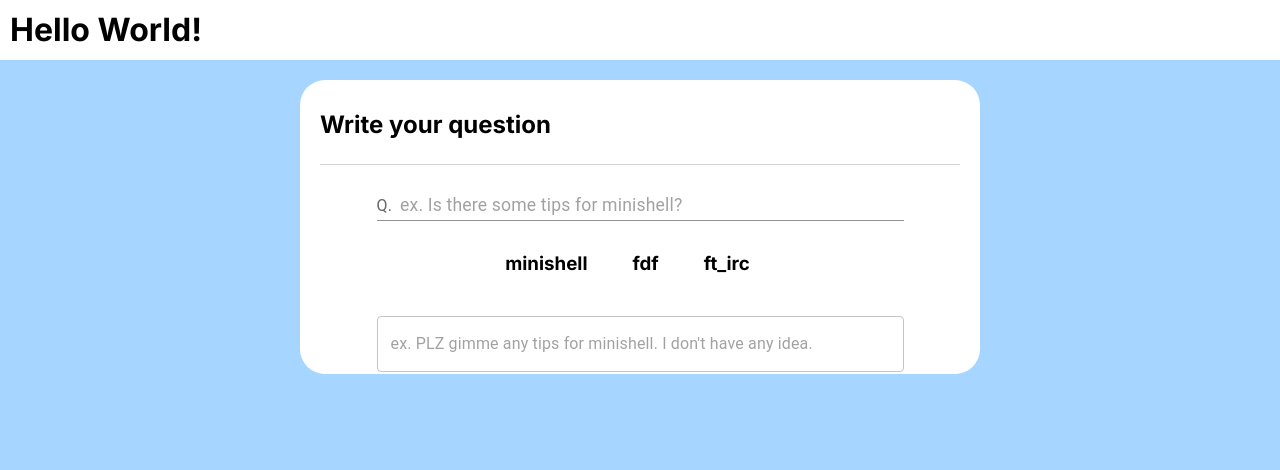
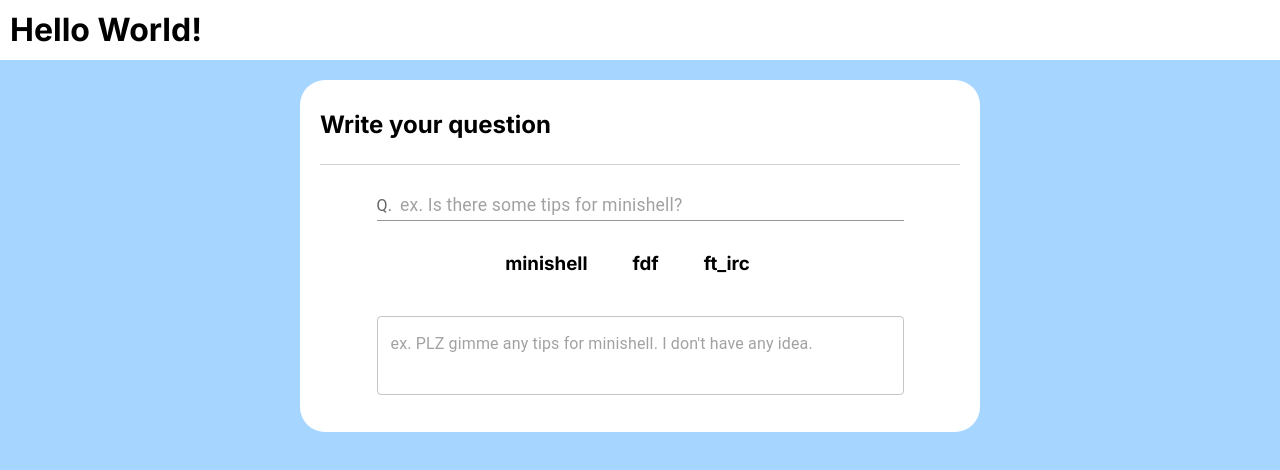
Before and after one commit to peer-42seoul/final-mission-C, a Next.js app in the folder front-end/: page /write in a window 1280 px wide. Shown: the top 470 px of the page. Built offline with nearby package versions, Linux system fonts and the light colour scheme.

Commit message:
feat: Implement question content text field view

```diff
--- a/front-end/src/app/write/page.module.css
+++ b/front-end/src/app/write/page.module.css
@@ -10,6 +10,7 @@
   border-radius: 25px;
   width: 50vw;
   padding: 10px 20px;
+  height:fit-content;
 }
 
 .mainContent h2 {
--- a/front-end/src/app/write/page.tsx
+++ b/front-end/src/app/write/page.tsx
@@ -46,7 +46,10 @@ export default function Page() {
           </div>
           <FormControl margin="normal" sx={{ m: 1, width: 0.85 }}>
             <TextField
-              style={{ height: "30px", fontSize: "1.1em" }}
+              multiline
+              rows={2}
+              maxRows={2}
+              style={{ height: "5em", fontSize: "1.1em" }}
               placeholder="ex. PLZ gimme any tips for minishell. I don't have any idea."
               id="standard-adornment-amount"
             />
```
